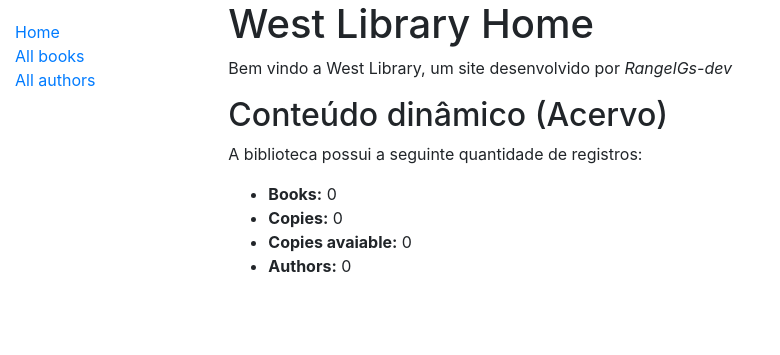
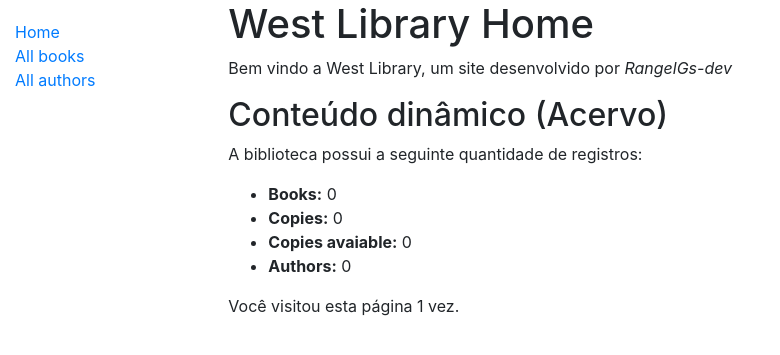
Before and after one commit to RangelGs-dev/west-library, a Django app: page /catalog/ in a window 1280 px wide. Shown: the top 355 px of the page, without its empty margins (0-780 px from the left). Run offline with Django 5.2, Linux system fonts and the light colour scheme; data that the repository does not hold is empty; some libraries are stand-ins or nearby versions.

Commit message:
feat: adição de um contador de visitas utilizando o atributo session da request

```diff
--- a/catalog/templates/index.html
+++ b/catalog/templates/index.html
@@ -15,4 +15,6 @@
   <li><strong>Authors:</strong> {{number_authors}}</li>
 </ul>
 
+<p>Você visitou esta página {{ number_visits }} {% if number_visits == 1 %} vez.{% else %} vezes.{% endif %}</p>
+
 {% endblock content %}
--- a/catalog/views.py
+++ b/catalog/views.py
@@ -10,11 +10,16 @@ def index(request):
 
     number_authors = Author.objects.count()
 
+    number_visits = request.session.get('number_visits', 0)
+    number_visits += 1
+    request.session['number_visits'] = number_visits
+
     context = {
         'number_books': number_books,
         'number_instances': number_instances,
         'number_instances_available': number_instances_available,
         'number_authors': number_authors,
+        'number_visits': number_visits,
     }
 
     return render(request, 'index.html', context=context)
```
